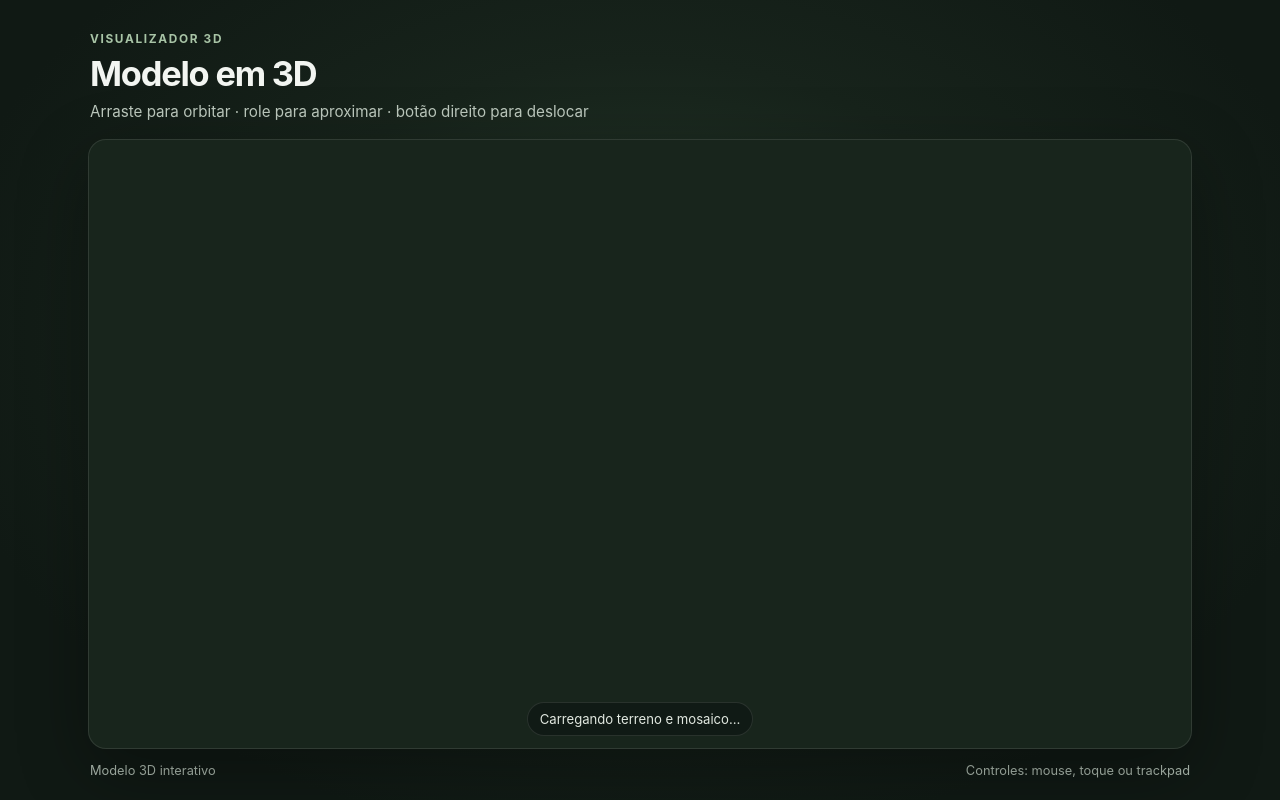
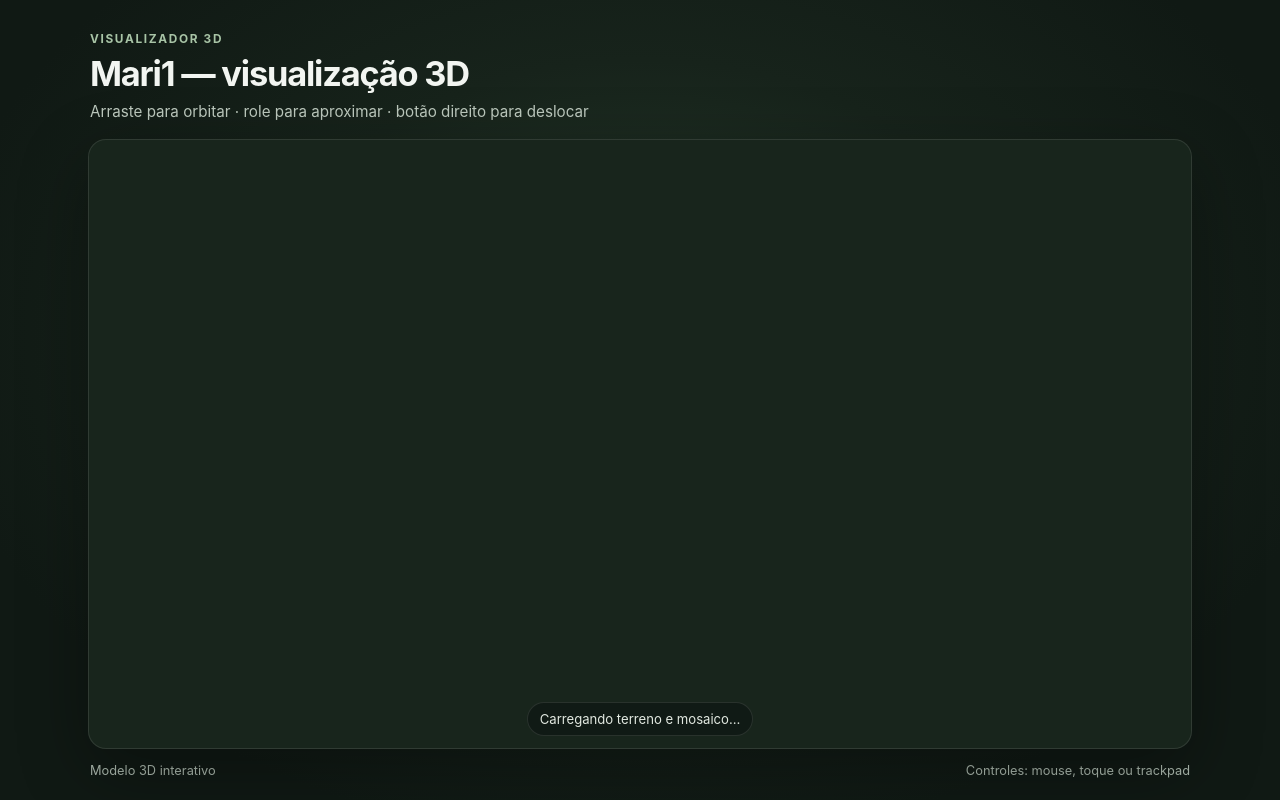
Before and after one commit to orbisgeo/visualizador-3d-terrenos, a plain HTML site: page index.html in a window 1280 px wide. Drawn offline with Linux system fonts and the light colour scheme; some packages are replaced by stand-ins of ours; a script that the page names is missing.

Commit message:
Set the default model title
Co-authored-by: Copilot <223556219+Copilot@users.noreply.github.com>

```diff
--- a/index.html
+++ b/index.html
@@ -149,7 +149,7 @@
       const status = document.querySelector("#status");
       const params = new URLSearchParams(window.location.search);
       const modelUrl = params.get("model") || "./terreno_mari1.glb";
-      const pageTitle = params.get("title") || "Modelo em 3D";
+      const pageTitle = params.get("title") || "Mari1 — visualização 3D";
       let loadingTimer = null;
 
       const finishLoading = () => {
```
